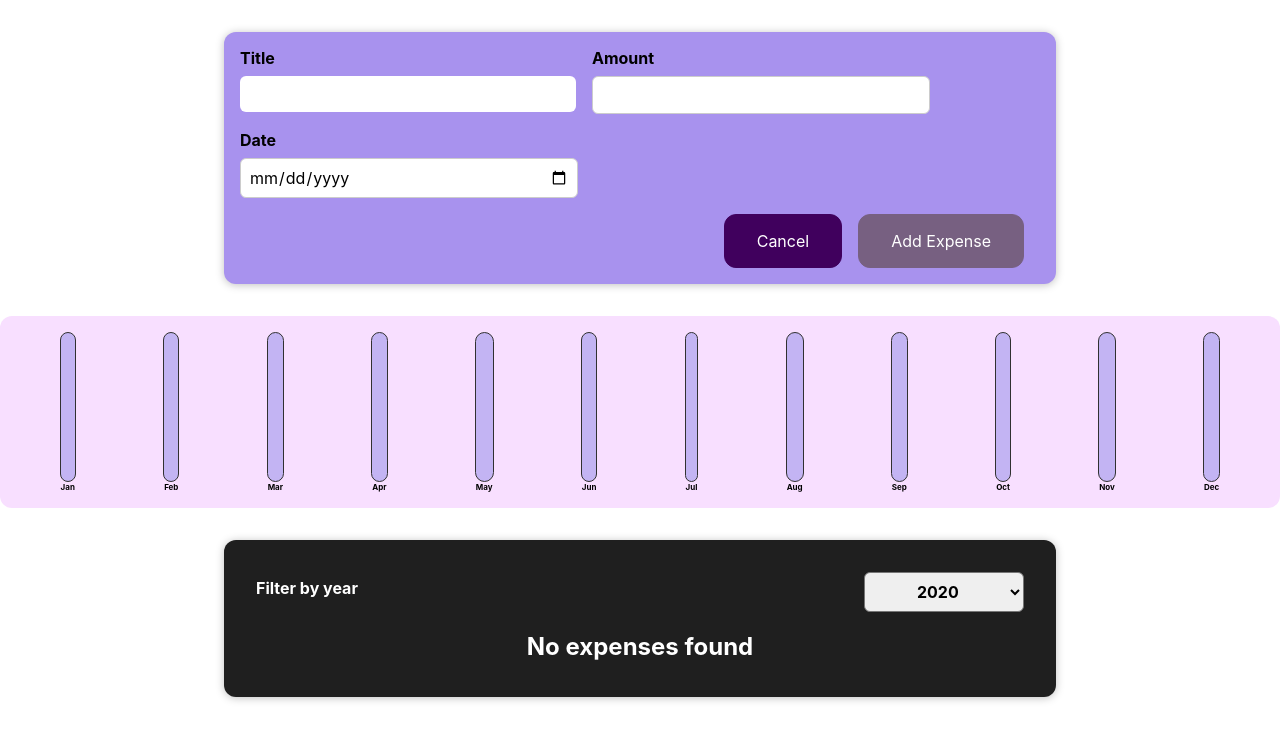
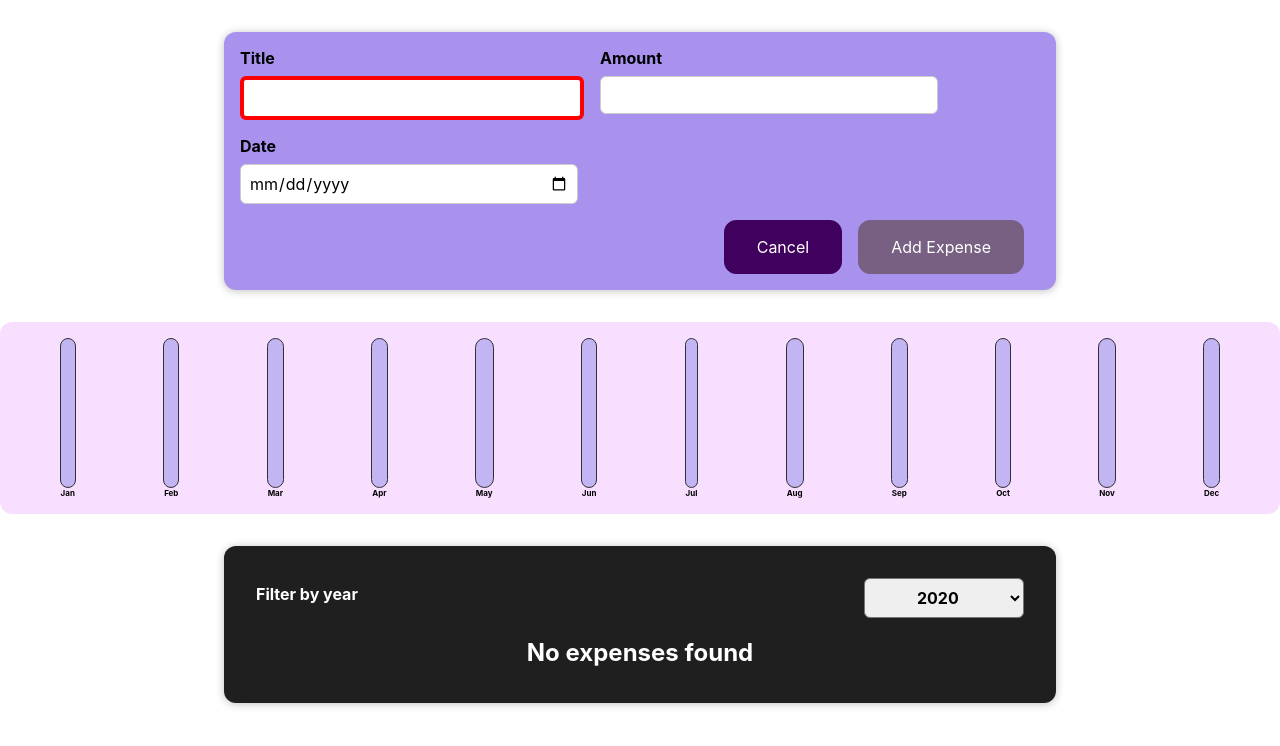
Before and after one commit to jasony4/react-learning, a React (Create React App) app: page / in a window 1280 px wide. Both pictures are taken after a click on the button "Add New Expense". Shown: the top 746 px of the page. Built offline with nearby package versions, Linux system fonts and the light colour scheme.

Commit message:
conditional style

```diff
--- a/src/components/NewExpense/ExpenseForm.js
+++ b/src/components/NewExpense/ExpenseForm.js
@@ -73,7 +73,7 @@ const ExpenseForm = (props) => {
               style={{
                 border:
                   enteredTitle.trim().length === 0
-                    ? "1px red"
+                    ? "4px solid red"
                     : "0px transparent",
               }}
             />
```
